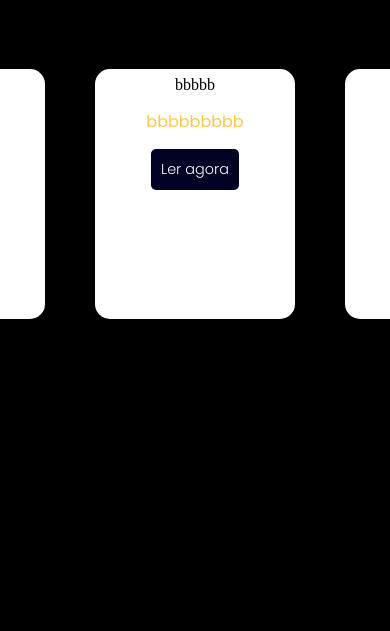
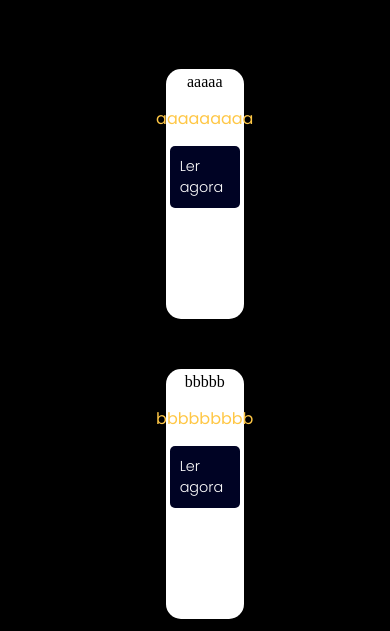
Before and after one commit to coutinhogcs/Mangako, a React (Vite) app: page / in a window 390 px wide. Shown: the part 213-844 px from the top of the page. Built offline with nearby package versions, Linux system fonts and the light colour scheme.

Commit message:
responsividade aos cards

```diff
--- a/src/styles/home.css
+++ b/src/styles/home.css
@@ -26,7 +26,9 @@
 }
 
 .card__container {
+    width: 100%;
     margin-top: 70px;
+    margin-left: 60%;
     display: flex;
     gap: 50px;
 }
@@ -54,7 +56,7 @@
     align-items: center;
     height: 250px;
     background-color: white;
-    width: 200px;
+    width: 13%;
     border-radius: 15px;
 }
 
@@ -66,6 +68,14 @@
     .title__home {
         font-size: 1.7em;
     }
+
+    .card__container{
+        flex-direction: column;
+        margin-left: 85%;
+    }
+    .card{
+        width: 20%;
+    }
 }
 
 @media(max-width: 768px) {
@@ -76,4 +86,6 @@
     .title__home {
         font-size: 1.2em;
     }
+
+
 }
```
